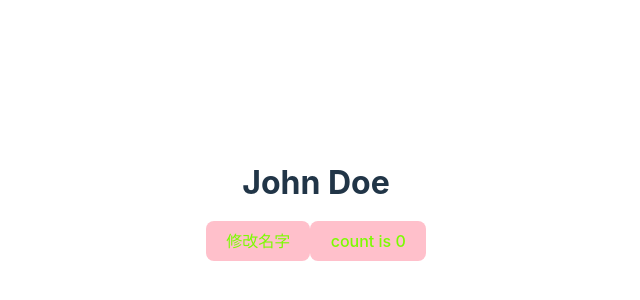
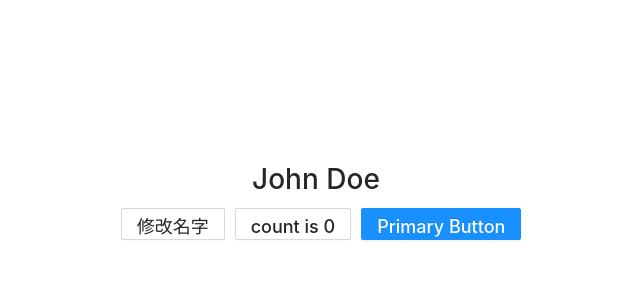
Before and after one commit to pan52yu/vue3_leaflet, a Vue app: page / in a window 1280 px wide. Shown: the part 198-498 px from the top of the page, without its empty margins (324-964 px from the left). Built offline with nearby package versions, Linux system fonts and the light colour scheme.

Commit message:
feat: add ant-design-vue

```diff
--- a/package.json
+++ b/package.json
@@ -14,6 +14,7 @@
   },
   "dependencies": {
     "@vueuse/core": "^9.13.0",
+    "ant-design-vue": "^3.2.17",
     "axios": "^1.3.5",
     "normalize.css": "^8.0.1",
     "nprogress": "^0.2.0",
--- a/src/main.ts
+++ b/src/main.ts
@@ -2,6 +2,8 @@ import { createApp } from 'vue'
 import './style.css'
 import '@/styles/index.css'
 import 'normalize.css'
+import Antd from 'ant-design-vue'
+import 'ant-design-vue/dist/antd.css'
 import App from './App.vue'
 import store from './store'
 import router from './router/index'
@@ -10,5 +12,6 @@ const app = createApp(App)
 // 挂载Pinia
 app.use(store)
 app.use(router)
+app.use(Antd)
 
 app.mount('#app')
--- a/src/views/home/index.vue
+++ b/src/views/home/index.vue
@@ -6,7 +6,6 @@ export default {
 <script setup lang="ts">
 import { onMounted, ref } from 'vue'
 import { useUserStore } from '@/store/module/user'
-
 const count = ref(0)
 
 const userStore = useUserStore()
@@ -23,14 +22,18 @@ onMounted(() => {
 <template>
   <div class="card">
     <h1>{{ userStore.name }}</h1>
-    <button @click="changeName">修改名字</button>
-    <button type="button" @click="count++">count is {{ count }}</button>
+    <a-button @click="changeName">修改名字</a-button>
+    <a-button @click="count++">count is {{ count }}</a-button>
+    <a-button type="primary" value="large">Primary Button</a-button>
   </div>
 </template>
 
 <style lang="scss" scoped>
 button {
-  color: $test-color;
-  background: var(--main-bg-color);
+  font-size: 18px;
+  font-weight: 500;
+  margin-left: 10px;
+  // color: $test-color;
+  // background: var(--main-bg-color);
 }
 </style>
```
Also changed, not shown: 2 other files (tests, documents, lock files or other folders).
